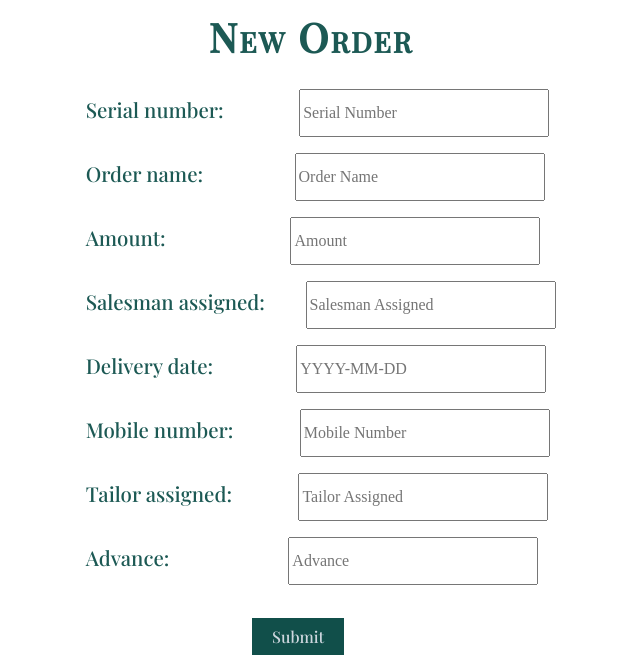
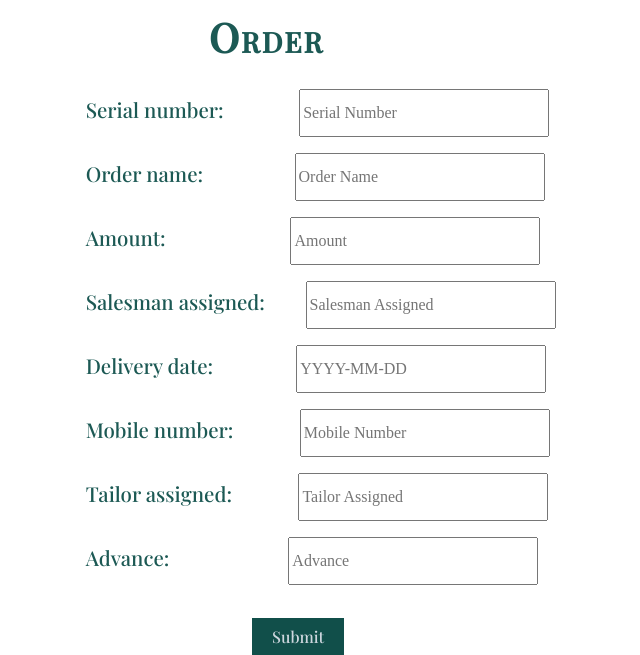
Before and after one commit to smanjot27/-Order-Management-and-Invoice-Generation-, a Django app: page /neworder in a window 1280 px wide. Shown: the part 136-791 px from the top of the page, without its empty margins (348-988 px from the left). Run offline with Django 3.2, Linux system fonts and the light colour scheme.

Commit message:
Update addorder.html

```diff
--- a/templates/addorder.html
+++ b/templates/addorder.html
@@ -8,7 +8,8 @@ display:none;
 {% endblock hide %}
 {% block body %}
 <main>
-<h1> New Order</h1>
+
+<h1> Order</h1>
 <form method='post' action=''>
            {% csrf_token %}
 {{form.as_p}}
```
